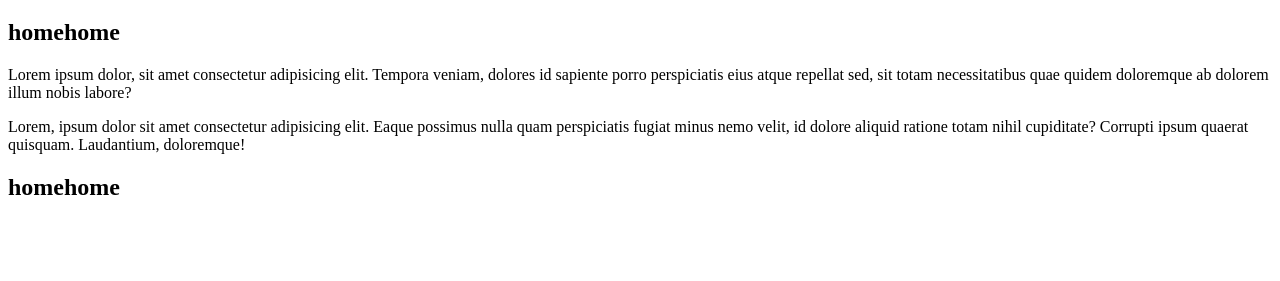
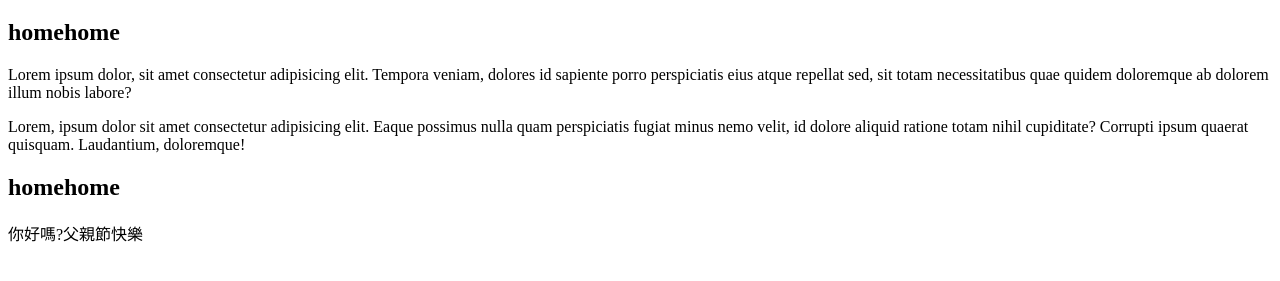
Before and after one commit to ron7686/demo-0808, a plain HTML site: page index.html in a window 1280 px wide. Shown: the part 61-342 px from the top of the page. Drawn offline with Linux system fonts and the light colour scheme.

Commit message:
father's day

```diff
--- a/index.html
+++ b/index.html
@@ -16,6 +16,11 @@
 
 
         <h2>homehome</h2>
+    <p>
+    你好嗎?父親節快樂
+
+
+    </p>
 
 
 </body>
```
